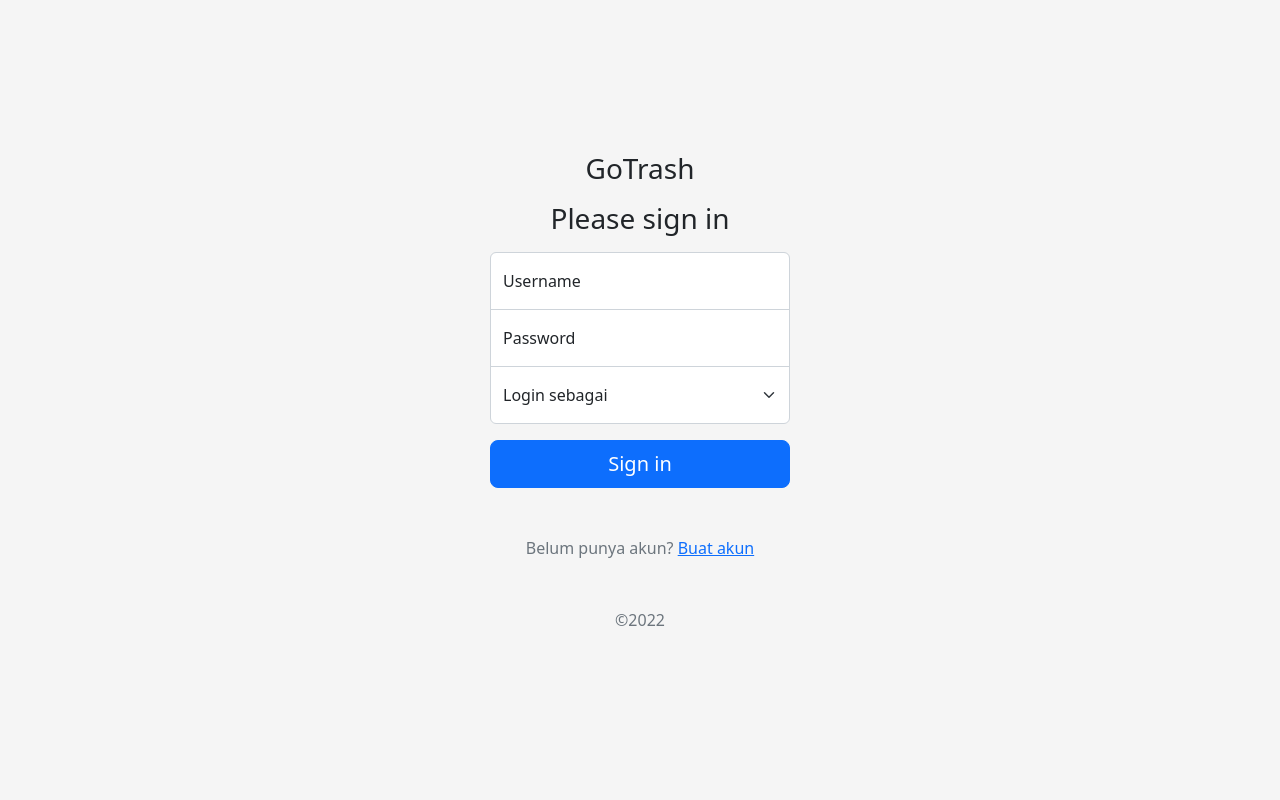
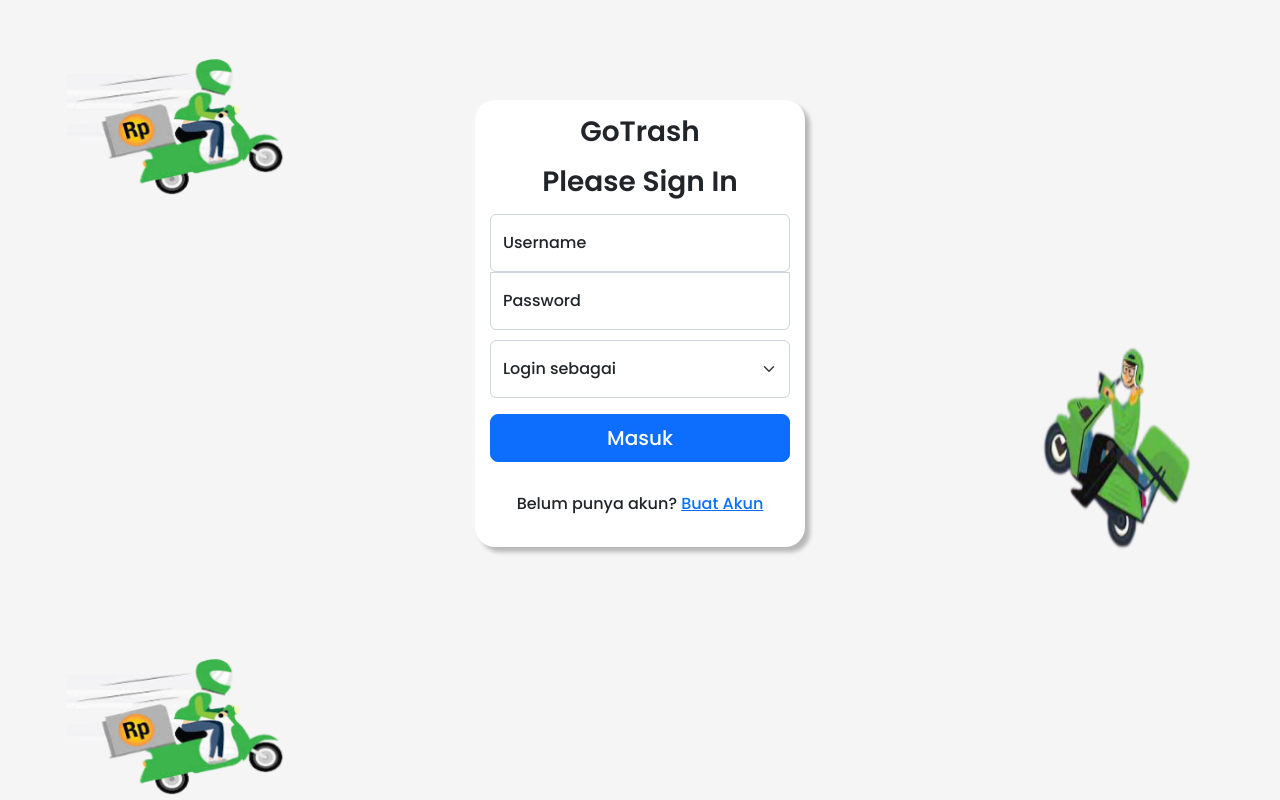
Before and after one commit to afifudinx/go-trash, a PHP site: page /login.php in a window 1280 px wide. Run offline with PHP 8.4, Linux system fonts and the light colour scheme; some libraries are stand-ins or nearby versions.

Commit message:
edit tampilan login dan register user, driver

```diff
--- /dev/null
+++ b/assets/css/signin.css
@@ -0,0 +1,55 @@
+@import url('https://fonts.googleapis.com/css2?family=Poppins:wght@500;600&display=swap');
+*{
+    font-family: 'Poppins', sans-serif;
+}
+
+html,
+body {
+  height: 100%;
+  background-image: url(../img/bg.png);
+  background-size: cover;
+  width: auto;
+  height: 600px;
+}
+
+body {
+  display: flex;
+  align-items: center;
+  padding-top: 100px;
+  padding-bottom: 100px;
+  margin-bottom: 100px;
+}
+
+.form-signin {
+  background-color: #fff;
+  width: 100%;
+  max-width: 330px;
+  padding: 15px;
+  margin: auto;
+  border-radius: 20px;
+  box-shadow: 5px 5px 4px rgba(0, 0, 0, 0.25);
+}
+
+.form-signin .checkbox {
+  font-weight: 400;
+}
+
+.form-signin .form-floating:focus-within {
+  z-index: 2;
+}
+
+.form-signin input[type="email"] {
+  margin-bottom: -1px;
+  border-bottom-right-radius: 0;
+  border-bottom-left-radius: 0;
+}
+
+.form-signin input[type="password"] {
+  margin-bottom: 10px;
+  border-top-left-radius: 0;
+  border-top-right-radius: 0;
+}
+
+.buatAkun{
+  margin-top: 30px;
+}
--- a/login.php
+++ b/login.php
@@ -2,53 +2,30 @@
 $access = 'unlogged';
 require('./components/header.php')
 ?>
-<style>
-  html,
-  body {
-    height: 100%;
-  }
+<head>
+      <meta charset="UTF-8">
+      <meta http-equiv="X-UA-Compatible" content="IE=edge">
+      <meta name="viewport" content="width=device-width, initial-scale=1.0">
+      <!-- boostrap css -->
+      <link href="https://cdn.jsdelivr.net/npm/bootstrap@5.2.2/dist/css/bootstrap.min.css" rel="stylesheet" integrity="sha384-Zenh87qX5JnK2Jl0vWa8Ck2rdkQ2Bzep5IDxbcnCeuOxjzrPF/et3URy9Bv1WTRi" crossorigin="anonymous">
+      <!-- mycss -->
+      <link rel="stylesheet" href="assets/css/signin.css">
+      <!-- Bootstrap core CSS -->
+      <link href="assets/dist/css/bootstrap.min.css" rel="stylesheet">
+      <!-- Sweet alert -->
+      <script src="sweetalert2.min.js"></script>
+      <link rel="stylesheet" href="sweetalert2.min.css">
+      <script src="//cdn.jsdelivr.net/npm/sweetalert2@11"></script>
 
-  body {
-    display: flex;
-    align-items: center;
-    padding-top: 40px;
-    padding-bottom: 40px;
-    background-color: #f5f5f5;
-  }
+      <title>Login</title>
 
-  .form-signin {
-    max-width: 330px;
-    padding: 15px;
-  }
-
-  .form-signin .form-floating:focus-within {
-    z-index: 2;
-  }
-
-  .form-signin input[type="text"] {
-    margin-bottom: -1px;
-    border-bottom-right-radius: 0;
-    border-bottom-left-radius: 0;
-  }
-
-  .form-signin input[type="password"] {
-    border-radius: 0;
-    margin-bottom: -1px;
-  }
-
-  .form-select {
-    border-top-left-radius: 0;
-    border-top-right-radius: 0;
-  }
-</style>
+</head>
 
 <body class="text-center">
   <main class="form-signin w-100 m-auto">
     <form method="POST" action="./services/login_service.php">
-      <!-- <img class="mb-4" src="/docs/5.2/assets/brand/bootstrap-logo.svg" alt="" width="72" height="57"> -->
-      <h1 class="h3 mb-3 fw-normal">GoTrash</h1>
-      <h1 class="h3 mb-3 fw-normal">Please sign in</h1>
-
+      <h1 class="h3 mb-3 fw-normal"><b>GoTrash</b></h1>
+      <h1 class="h3 mb-3 fw-normal"><b>Please Sign In</b></h1>
       <div class="form-floating">
           <input type="text" class="form-control" name="username" id="username" placeholder="your username">
           <label for="username">Username</label>
@@ -57,17 +34,16 @@ require('./components/header.php')
           <input type="password" class="form-control" name="password" id="password" placeholder="Password">
           <label for="password">Password</label>
       </div>
+      <div class="form-floating">
         <select class="form-select mb-3 py-3" id="role" name="role">
             <option selected>Login sebagai</option>
             <option value="user">User</option>
             <option value="driver">Driver</option>
             <option value="admin">Admin</option>
           </select>
-
-      <button class="w-100 btn btn-lg btn-primary" type="submit">Sign in</button>
-      <p class="mt-5 mb-3 text-muted">Belum punya akun? <a href="./index.php">Buat akun</a></p>
-      <p class="mt-5 mb-3 text-muted">©2022</p>
-
+      </div>
+      <button class="w-100 btn btn-lg btn-primary" id="tombol" name="submit">Masuk</button>
+      <p class="buatAkun">Belum punya akun? <a href="./index.php">Buat Akun</a></p>
     </form>
   </main>
 </body>
```
Also changed, not shown: assets/css/signinDriver.css (added, +54 -0 lines), driver-register.php (+49 -41 lines), user-register.php (+52 -40 lines), 2 other files. Lines whose indentation alone changed are shown as unchanged.
